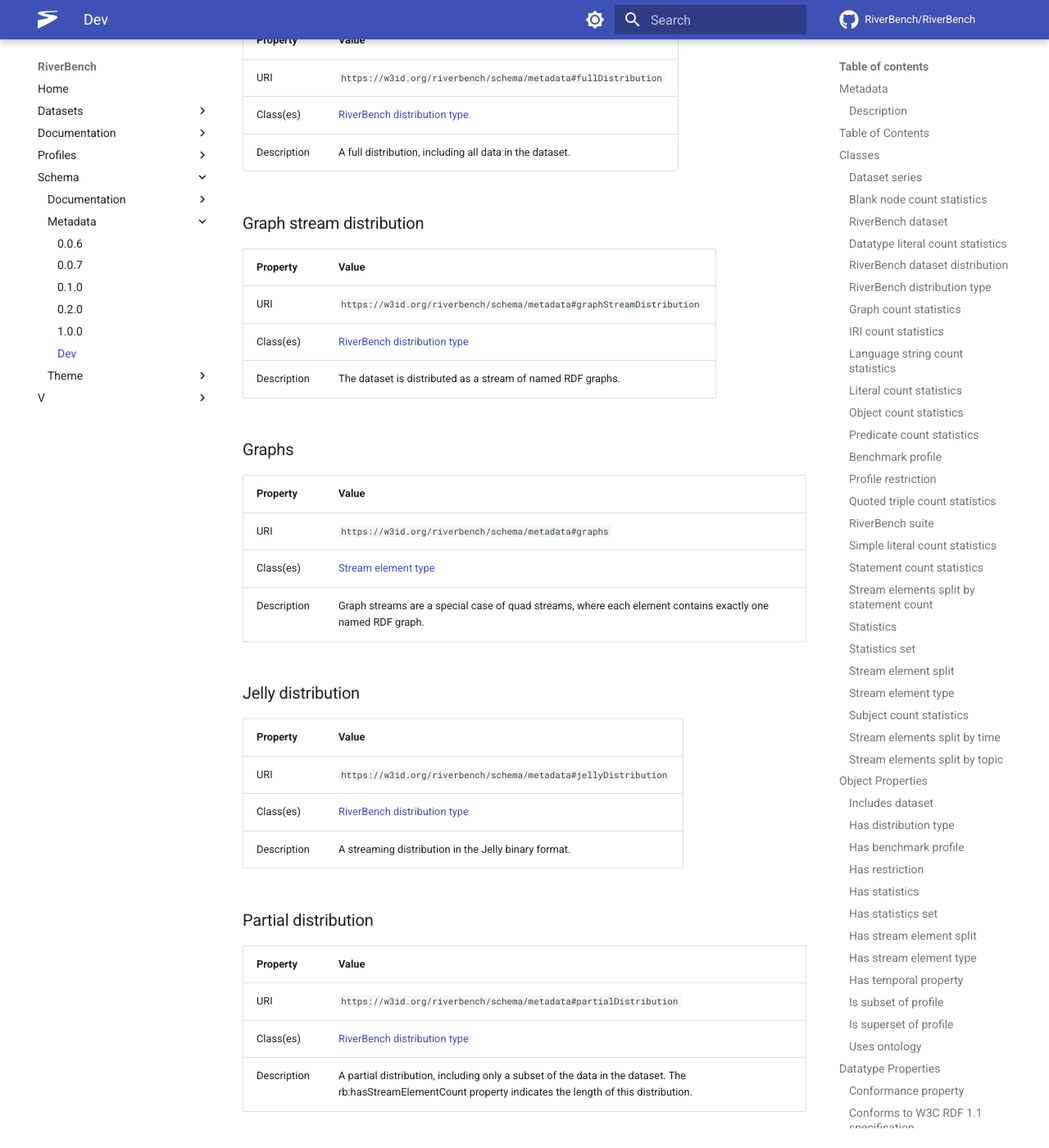
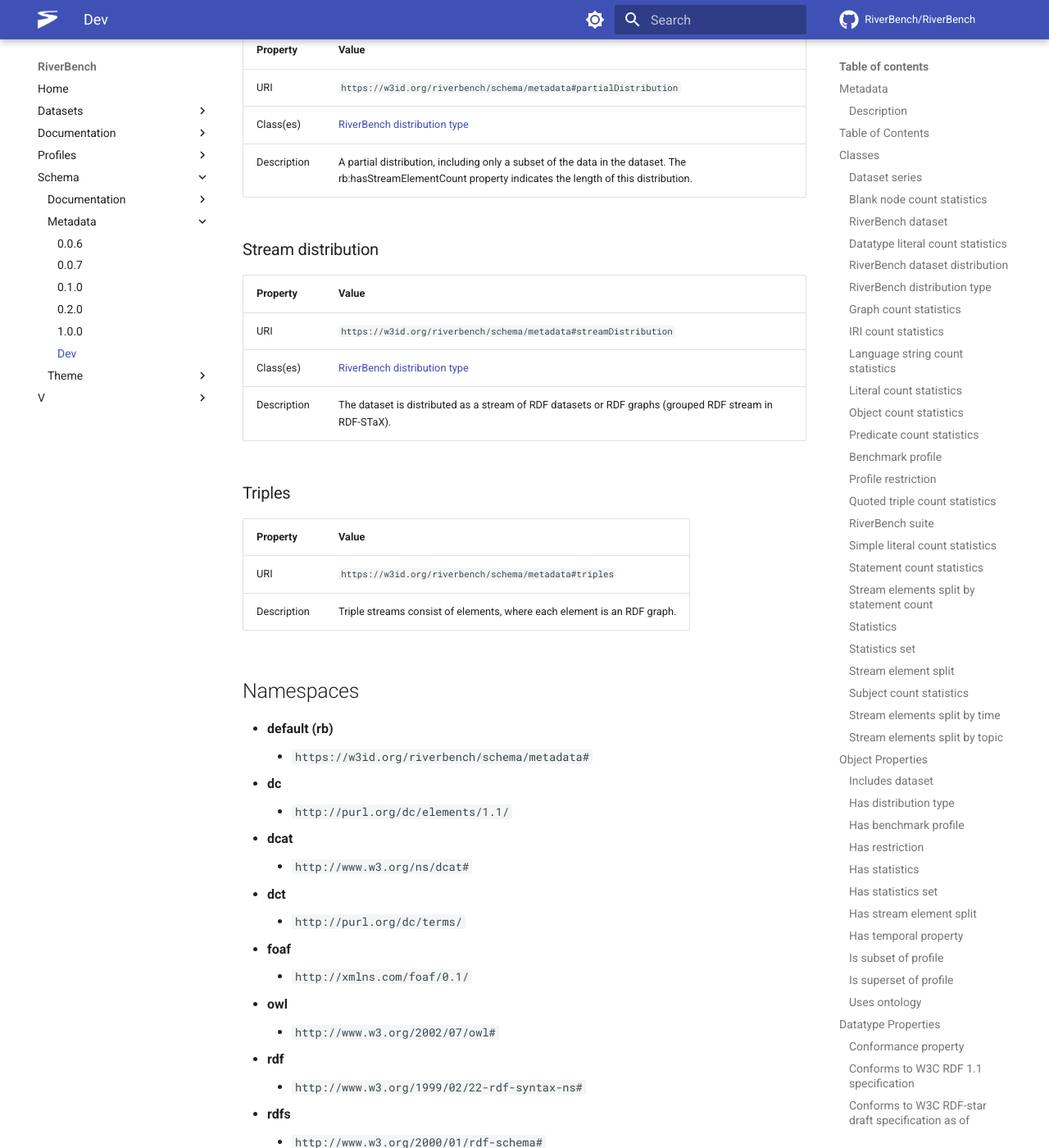
Before and after one commit to RiverBench/riverbench.github.io, an MkDocs documentation site: the page built from docs/schema/metadata/dev.md, in a window 1280 px wide and 1400 px high, scrolled down 20341 px. Shown: the whole window at 82% size. Built offline with MkDocs 1.6.1 and Material for MkDocs 9.7.7, drawn with Linux system fonts in a browser that asks for light colours; comment, search, counter and statistics services are not loaded; some of the changed text lies outside the part shown.

Commit message:
Automatic update of schema docs (dev)

```diff
--- a/docs/schema/metadata/dev.md
+++ b/docs/schema/metadata/dev.md
@@ -17,6 +16,7 @@ Markdown documentation created by [pyLODE](http://github.com/rdflib/pyLODE) 2.13
     * [https://w3id.org/riverbench/schema/metadata/dev](https://w3id.org/riverbench/schema/metadata/dev)
 * **Imports**
     * [http://www.w3.org/ns/dcat](http://www.w3.org/ns/dcat)
+    * [https://w3id.org/stax/ontology](https://w3id.org/stax/ontology)
 * **License**
     * [https://spdx.org/licenses/CC-BY-4.0](https://spdx.org/licenses/CC-BY-4.0)
 
@@ -64,7 +64,6 @@ Ontology for describing datasets and profiles in the RiverBench benchmark suite.
 * [Statistics](#Statistics)
 * [Statistics set](#StatisticsSet)
 * [Stream element split](#StreamElementSplit)
-* [Stream element type](#StreamElementType)
 * [Subject count statistics](#SubjectCountStatistics)
 * [Stream elements split by time](#TimeStreamElementSplit)
 * [Stream elements split by topic](#TopicStreamElementSplit)
@@ -111,7 +112,7 @@ Property | Value
 URI | `https://w3id.org/riverbench/schema/metadata#DistributionType`
 Description | Type of dataset distribution, indicating the corresponding streaming task formulation.
 In range of |[Has distribution type](#hasDistributionType) (op)<br />
-Has members |[Partial distribution](#partialDistribution)<br />[Triple stream distribution](#tripleStreamDistribution)<br />[Quad stream distribution](#quadStreamDistribution)<br />[Jelly distribution](#jellyDistribution)<br />[Graph stream distribution](#graphStreamDistribution)<br />[Full distribution](#fullDistribution)<br />[Flat distribution](#flatDistribution)<br />
+Has members |[Full distribution](#fullDistribution)<br />[Partial distribution](#partialDistribution)<br />[Flat distribution](#flatDistribution)<br />[Stream distribution](#streamDistribution)<br />[Jelly distribution](#jellyDistribution)<br />
 
 ### Graph count statistics <a name="GraphCountStatistics"></a>
 Property | Value
@@ -161,8 +162,8 @@ Property | Value
 URI | `https://w3id.org/riverbench/schema/metadata#Profile`
 Description | Benchmark profile grouping several datasets in RiverBench
 Super-classes |[Dataset series](#DatasetSeries) (c)<br />
-In domain of |[Is subset of profile](#isSubsetOfProfile) (op)<br />[Has restriction](#hasRestriction) (op)<br />[Is superset of profile](#isSupersetOfProfile) (op)<br />
-In range of |[Is superset of profile](#isSupersetOfProfile) (op)<br />[Is subset of profile](#isSubsetOfProfile) (op)<br />[Has benchmark profile](#hasProfile) (op)<br />
+In domain of |[Is superset of profile](#isSupersetOfProfile) (op)<br />[Is subset of profile](#isSubsetOfProfile) (op)<br />[Has restriction](#hasRestriction) (op)<br />
+In range of |[Is subset of profile](#isSubsetOfProfile) (op)<br />[Has benchmark profile](#hasProfile) (op)<br />[Is superset of profile](#isSupersetOfProfile) (op)<br />
 
 ### Profile restriction <a name="ProfileRestriction"></a>
 Property | Value
@@ -212,7 +213,7 @@ Property | Value
 --- | ---
 URI | `https://w3id.org/riverbench/schema/metadata#Statistics`
 Description | Class for statistics objects about distributions
-Sub-classes |[Simple literal count statistics](#SimpleLiteralCountStatistics) (c)<br />[Subject count statistics](#SubjectCountStatistics) (c)<br />[Literal count statistics](#LiteralCountStatistics) (c)<br />[Blank node count statistics](#BlankNodeCountStatistics) (c)<br />[Statement count statistics](#StatementCountStatistics) (c)<br />[Graph count statistics](#GraphCountStatistics) (c)<br />[Language string count statistics](#LanguageLiteralCountStatistics) (c)<br />[Object count statistics](#ObjectCountStatistics) (c)<br />[Datatype literal count statistics](#DatatypeLiteralCountStatistics) (c)<br />[IRI count statistics](#IriCountStatistics) (c)<br />[Predicate count statistics](#PredicateCountStatistics) (c)<br />[Quoted triple count statistics](#QuotedTripleCountStatistics) (c)<br />
+Sub-classes |[IRI count statistics](#IriCountStatistics) (c)<br />[Subject count statistics](#SubjectCountStatistics) (c)<br />[Simple literal count statistics](#SimpleLiteralCountStatistics) (c)<br />[Graph count statistics](#GraphCountStatistics) (c)<br />[Predicate count statistics](#PredicateCountStatistics) (c)<br />[Object count statistics](#ObjectCountStatistics) (c)<br />[Blank node count statistics](#BlankNodeCountStatistics) (c)<br />[Statement count statistics](#StatementCountStatistics) (c)<br />[Datatype literal count statistics](#DatatypeLiteralCountStatistics) (c)<br />[Language string count statistics](#LanguageLiteralCountStatistics) (c)<br />[Quoted triple count statistics](#QuotedTripleCountStatistics) (c)<br />[Literal count statistics](#LiteralCountStatistics) (c)<br />
 In domain of |[Statistical property](#statisticalProperty) (dp)<br />
 In range of |[Has statistics](#hasStatistics) (op)<br />
 
@@ -229,16 +230,8 @@ Property | Value
 --- | ---
 URI | `https://w3id.org/riverbench/schema/metadata#StreamElementSplit`
 Description | Describes how was the stream split into individual elements.
-Sub-classes |[Stream elements split by topic](#TopicStreamElementSplit) (c)<br />[Stream elements split by time](#TimeStreamElementSplit) (c)<br />[Stream elements split by statement count](#StatementCountStreamElementSplit) (c)<br />
+Sub-classes |[Stream elements split by time](#TimeStreamElementSplit) (c)<br />[Stream elements split by topic](#TopicStreamElementSplit) (c)<br />[Stream elements split by statement count](#StatementCountStreamElementSplit) (c)<br />
 In range of |[Has stream element split](#hasStreamElementSplit) (op)<br />
-
-### Stream element type <a name="StreamElementType"></a>
-Property | Value
---- | ---
-URI | `https://w3id.org/riverbench/schema/metadata#StreamElementType`
-Description | Indicates the type of the contents of stream elements
-In range of |[Has stream element type](#hasStreamElementType) (op)<br />
-Has members |[Graphs](#graphs)<br />[Quads](#quads)<br />[Triples](#triples)<br />
 
 ### Subject count statistics <a name="SubjectCountStatistics"></a>
 Property | Value
@@ -271,7 +264,6 @@ Super-classes |[Stream element split](#StreamElementSplit) (c)<br />
 [Has statistics](#hasStatistics),
 [Has statistics set](#hasStatisticsSet),
 [Has stream element split](#hasStreamElementSplit),
-[Has stream element type](#hasStreamElementType),
 [Has temporal property](#hasTemporalProperty),
 [Is subset of profile](#isSubsetOfProfile),
 [Is superset of profile](#isSupersetOfProfile),
@@ -332,13 +324,6 @@ Description | Indicates how the stream was split into elements.
 Super-properties |[owl:topObjectProperty](http://www.w3.org/2002/07/owl#topObjectProperty)<br />
 Domain(s) |[RiverBench dataset](#Dataset) (c)<br />
 Range(s) |[Stream element split](#StreamElementSplit) (c)<br />
-
-### Has stream element type <a name="hasStreamElementType"></a>
-Property | Value
---- | ---
-URI | `https://w3id.org/riverbench/schema/metadata#hasStreamElementType`
-Description | Indicates the type of contents of each stream element
-Range(s) |[Stream element type](#StreamElementType) (c)<br />
 
 ### Has temporal property <a name="hasTemporalProperty"></a>
 Property | Value
@@ -518,13 +503,9 @@ Range(s) |[xsd:boolean](http://www.w3.org/2001/XMLSchema#boolean) (c)<br />
 ## Named Individuals
 [Flat distribution](#flatDistribution),
 [Full distribution](#fullDistribution),
-[Graph stream distribution](#graphStreamDistribution),
-[Graphs](#graphs),
 [Jelly distribution](#jellyDistribution),
 [Partial distribution](#partialDistribution),
-[Quad stream distribution](#quadStreamDistribution),
-[Quads](#quads),
-[Triple stream distribution](#tripleStreamDistribution),
+[Stream distribution](#streamDistribution),
 [Triples](#triples),
 
 ### Flat distribution <a name="flatDistribution"></a>
@@ -541,20 +522,6 @@ URI | `https://w3id.org/riverbench/schema/metadata#fullDistribution`
 Class(es) | [RiverBench distribution type](#DistributionType)
 Description | A full distribution, including all data in the dataset.
 
-### Graph stream distribution <a name="graphStreamDistribution"></a>
-Property | Value
---- | ---
-URI | `https://w3id.org/riverbench/schema/metadata#graphStreamDistribution`
-Class(es) | [RiverBench distribution type](#DistributionType)
-Description | The dataset is distributed as a stream of named RDF graphs.
-
-### Graphs <a name="graphs"></a>
-Property | Value
---- | ---
-URI | `https://w3id.org/riverbench/schema/metadata#graphs`
-Class(es) | [Stream element type](#StreamElementType)
-Description | Graph streams are a special case of quad streams, where each element contains exactly one named RDF graph.
-
 ### Jelly distribution <a name="jellyDistribution"></a>
 Property | Value
 --- | ---
@@ -569,32 +536,17 @@ URI | `https://w3id.org/riverbench/schema/metadata#partialDistribution`
 Class(es) | [RiverBench distribution type](#DistributionType)
 Description | A partial distribution, including only a subset of the data in the dataset. The rb:hasStreamElementCount property indicates the length of this distribution.
 
-### Quad stream distribution <a name="quadStreamDistribution"></a>
+### Stream distribution <a name="streamDistribution"></a>
 Property | Value
 --- | ---
-URI | `https://w3id.org/riverbench/schema/metadata#quadStreamDistribution`
+URI | `https://w3id.org/riverbench/schema/metadata#streamDistribution`
 Class(es) | [RiverBench distribution type](#DistributionType)
-Description | The dataset is distributed as a stream of RDF quads.
-
-### Quads <a name="quads"></a>
-Property | Value
---- | ---
-URI | `https://w3id.org/riverbench/schema/metadata#quads`
-Class(es) | [Stream element type](#StreamElementType)
-Description | Quad streams consist of elements, where each element is an RDF dataset.
-
-### Triple stream distribution <a name="tripleStreamDistribution"></a>
-Property | Value
---- | ---
-URI | `https://w3id.org/riverbench/schema/metadata#tripleStreamDistribution`
-Class(es) | [RiverBench distribution type](#DistributionType)
-Description | The dataset is distributed as a stream of RDF triples.
+Description | The dataset is distributed as a stream of RDF datasets or RDF graphs (grouped RDF stream in RDF-STaX).
 
 ### Triples <a name="triples"></a>
 Property | Value
 --- | ---
 URI | `https://w3id.org/riverbench/schema/metadata#triples`
-Class(es) | [Stream element type](#StreamElementType)
 Description | Triple streams consist of elements, where each element is an RDF graph.
 
 ## Namespaces
```
Also changed, not shown: other parts of docs/schema/metadata/dev.md (+3 -2 lines), docs/schema/documentation/dev.md (+2 -3 lines), docs/schema/theme/dev.md (+3 -4 lines).
